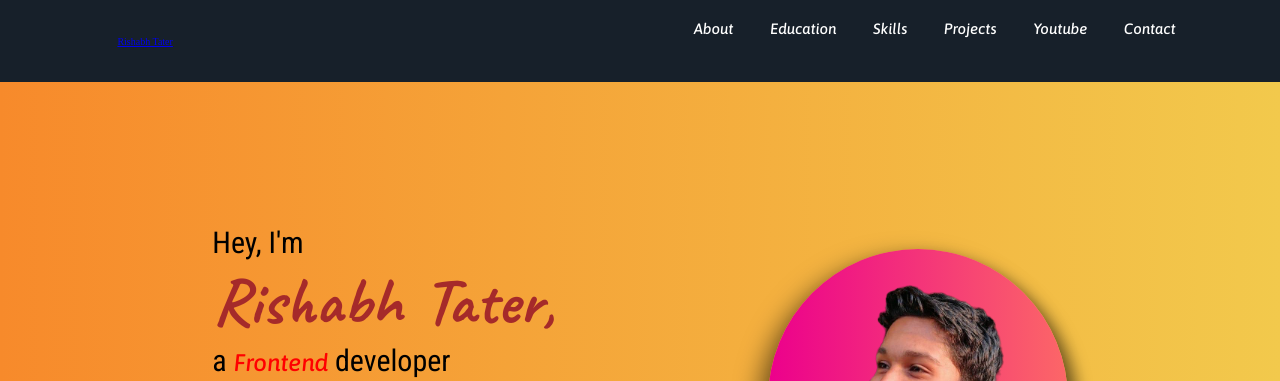
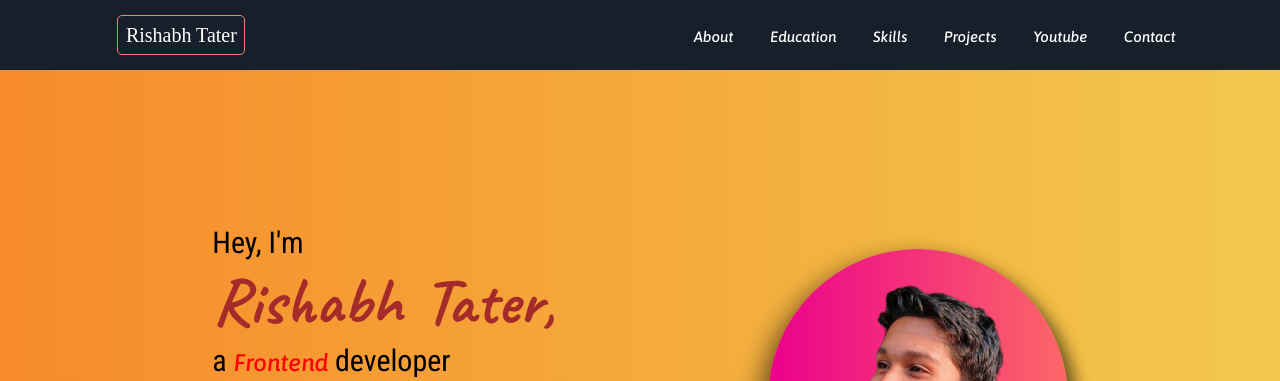
Before and after one commit to romaanchak-Rishabh/Rishabh-Tater, a plain HTML site: page index.html in a window 1280 px wide. Shown: the top 381 px of the page. Drawn offline with Linux system fonts and the light colour scheme.

Commit message:
Update index.html

```diff
--- a/index.html
+++ b/index.html
@@ -19,9 +19,9 @@
     <header>
         <div class="container">
             <div class="navbar">
-                <a class="menu-list" href="#">Rishabh Tater</a>
+                <a href="#" id="resume">Rishabh Tater</a>
                 <nav>
-                    <ul class="menu-list">
+                    <ul id="menu-list">
                         <li><a href="#about">about</a></li>
                         <li><a href="#education">education</a></li>
                         <li><a href="#skills">skills</a></li>
@@ -49,7 +49,7 @@
                 <a href="https://www.youtube.com/channel/UCxk4kccqpDaIa1E2rNcxSEA"><i class="fab fa-youtube"></i></a>
             </div>
             <br><br><br><br><br><br>
-            <p id="click-resume">Click <span class="bold"><a href="https://drive.google.com/file/d/1iujD09l4aV9xZbKifI9uZVrEcY2ZutHC/view?usp=sharing" target="blank" id="resume">Here</span></a><br>
+            <p id="click-resume">Click   <a href="https://drive.google.com/file/d/1iujD09l4aV9xZbKifI9uZVrEcY2ZutHC/view?usp=sharing" id="resume" target="blank">Here</a><span class="bold"></span><br>
             to download my Resume.</p>
         </div>
         <div class="picture">
```
